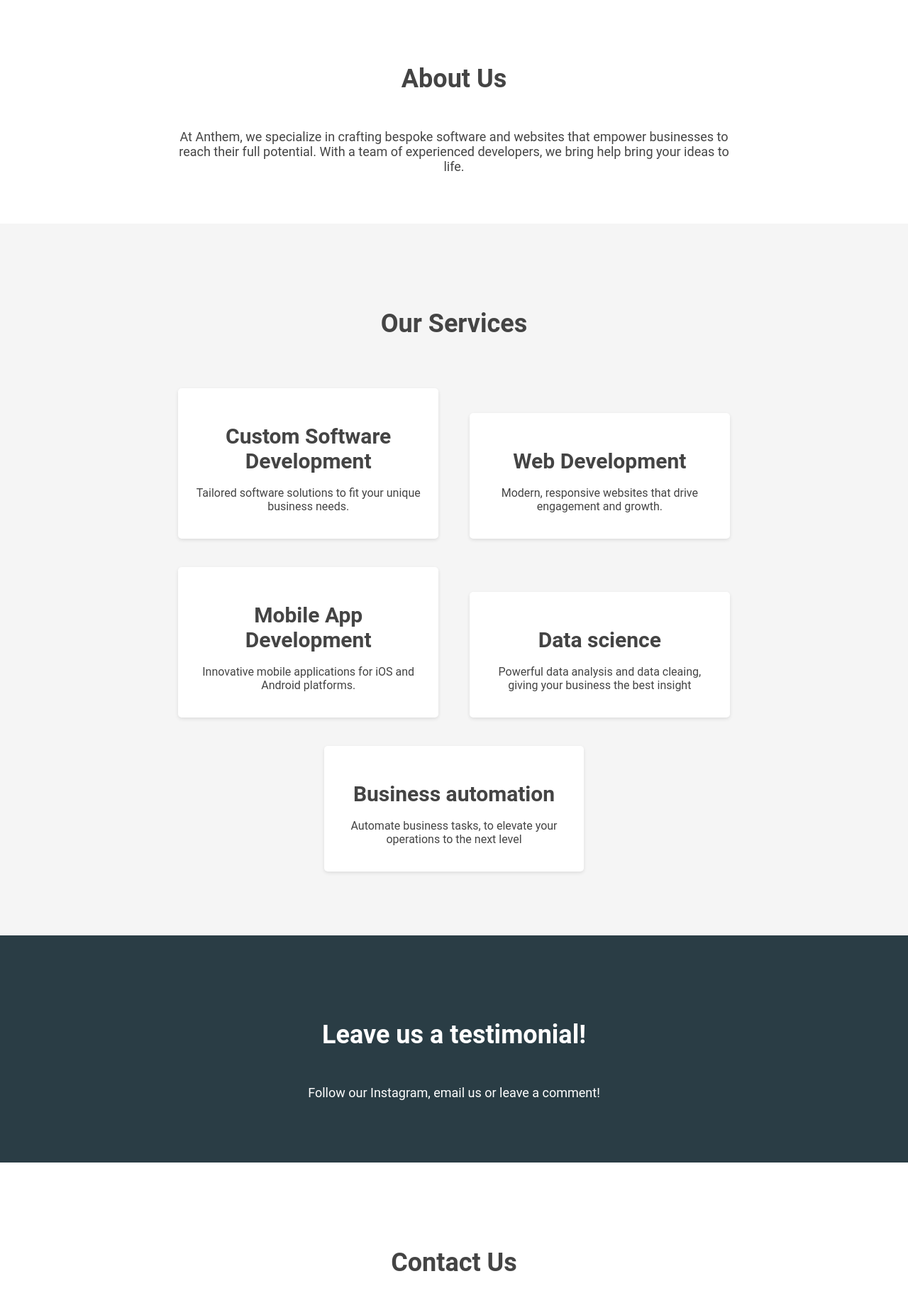
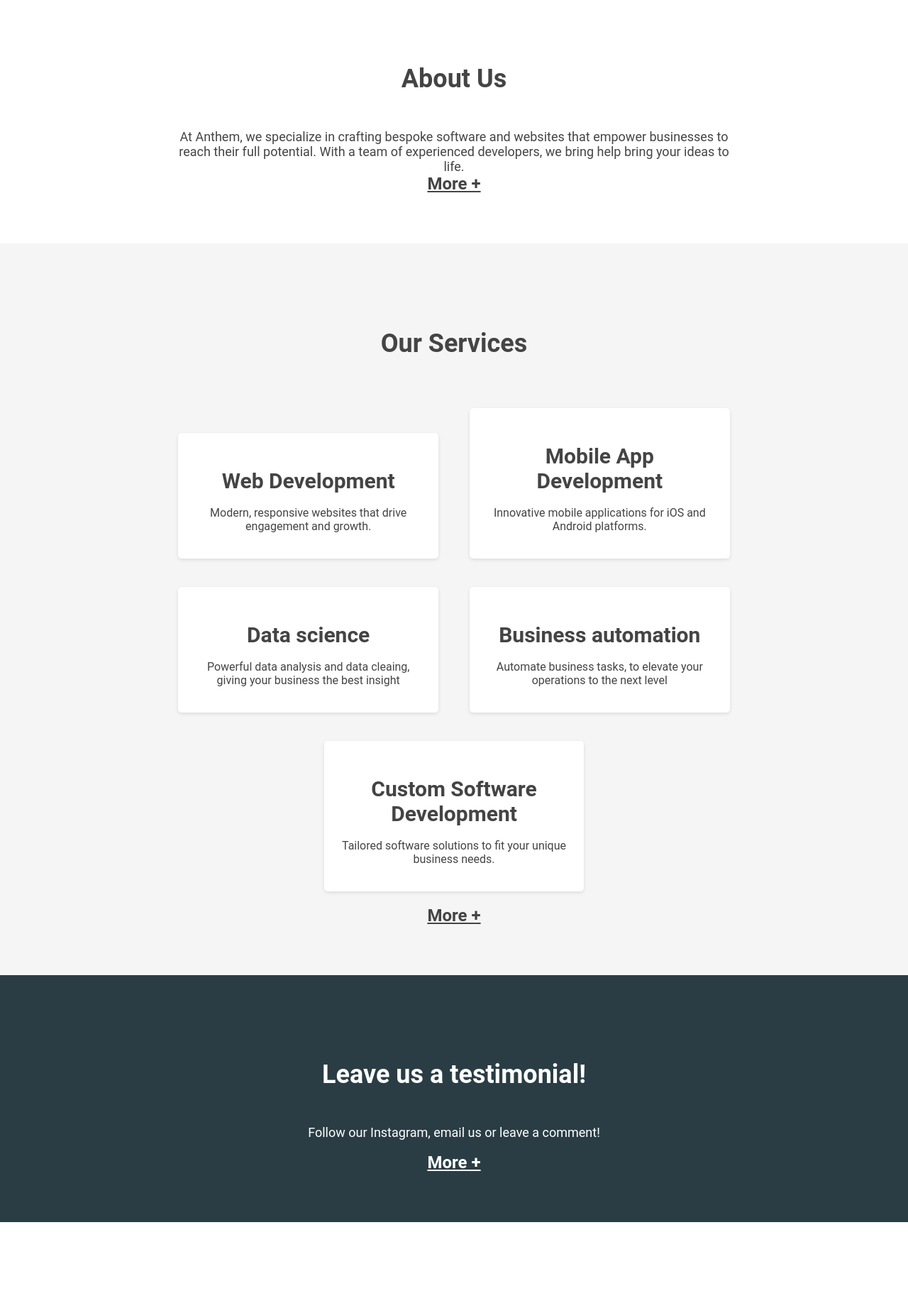
Before and after one commit to stuart-kieser/anthemdigital, a Flask app: page / in a window 1280 px wide. Shown: the part 576-2419 px from the top of the page at 71% size. Run offline with Flask 3, Linux system fonts and the light colour scheme; some libraries are stand-ins or nearby versions.

Commit message:
big commit

```diff
--- a/server/static/styles/styles.css
+++ b/server/static/styles/styles.css
@@ -78,6 +78,10 @@
 
 li {
     margin-right: 18px;
+}
+
+.more-btn {
+    color: #444444;
 }
 
 #hero {
--- a/server/templates/home.html
+++ b/server/templates/home.html
@@ -13,9 +13,13 @@
     <section id="about">
         <div class="container">
             <h2>About Us</h2>
-            <p>At Anthem, we specialize in crafting bespoke software and websites that empower businesses to reach their
-                full
-                potential. With a team of experienced developers, we bring help bring your ideas to life. </p>
+            <div>
+                <p>
+                    At Anthem, we specialize in crafting bespoke software and websites that empower businesses to reach
+                    their full potential. With a team of experienced developers, we bring help bring your ideas to life.
+                </p>
+            </div>
+            <a href="/about" class="more-btn">More +</a>
         </div>
     </section>
 
@@ -33,10 +37,7 @@
     <section id="services">
         <div class="container">
             <h2>Our Services</h2>
-            <div class="service">
-                <h3>Custom Software Development</h3>
-                <p>Tailored software solutions to fit your unique business needs.</p>
-            </div>
+
             <div class="service">
                 <h3>Web Development</h3>
                 <p>Modern, responsive websites that drive engagement and growth.</p>
@@ -53,6 +54,14 @@
                 <h3>Business automation</h3>
                 <p>Automate business tasks, to elevate your operations to the next level</p>
             </div>
+            <div class="service">
+                <h3>Custom Software Development</h3>
+                <p>Tailored software solutions to fit your unique business needs.</p>
+            </div>
+            <div>
+                <a href="/services" class="more-btn">More +</a>
+            </div>
+
         </div>
     </section>
 
@@ -66,6 +75,7 @@
                 <p>"Their web development team delivered a stunning website that exceeded our expectations."</p>
                 <span>- Jane Smith, Marketing Director at CreativeAgency</span>
             </div> -->
+            <a href="/testimonials">More +</a>
         </div>
     </section>
 
```
Also changed, not shown: instance/site.db.
